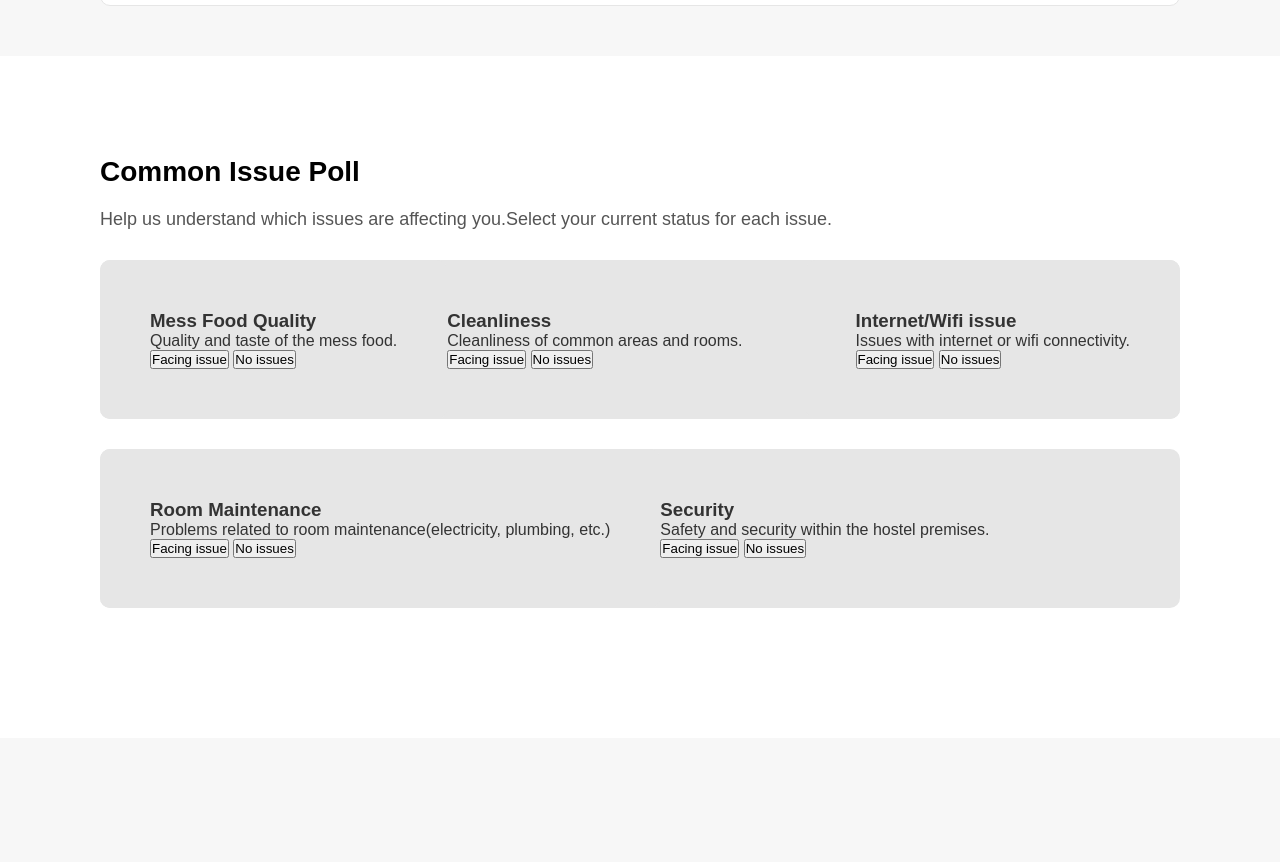
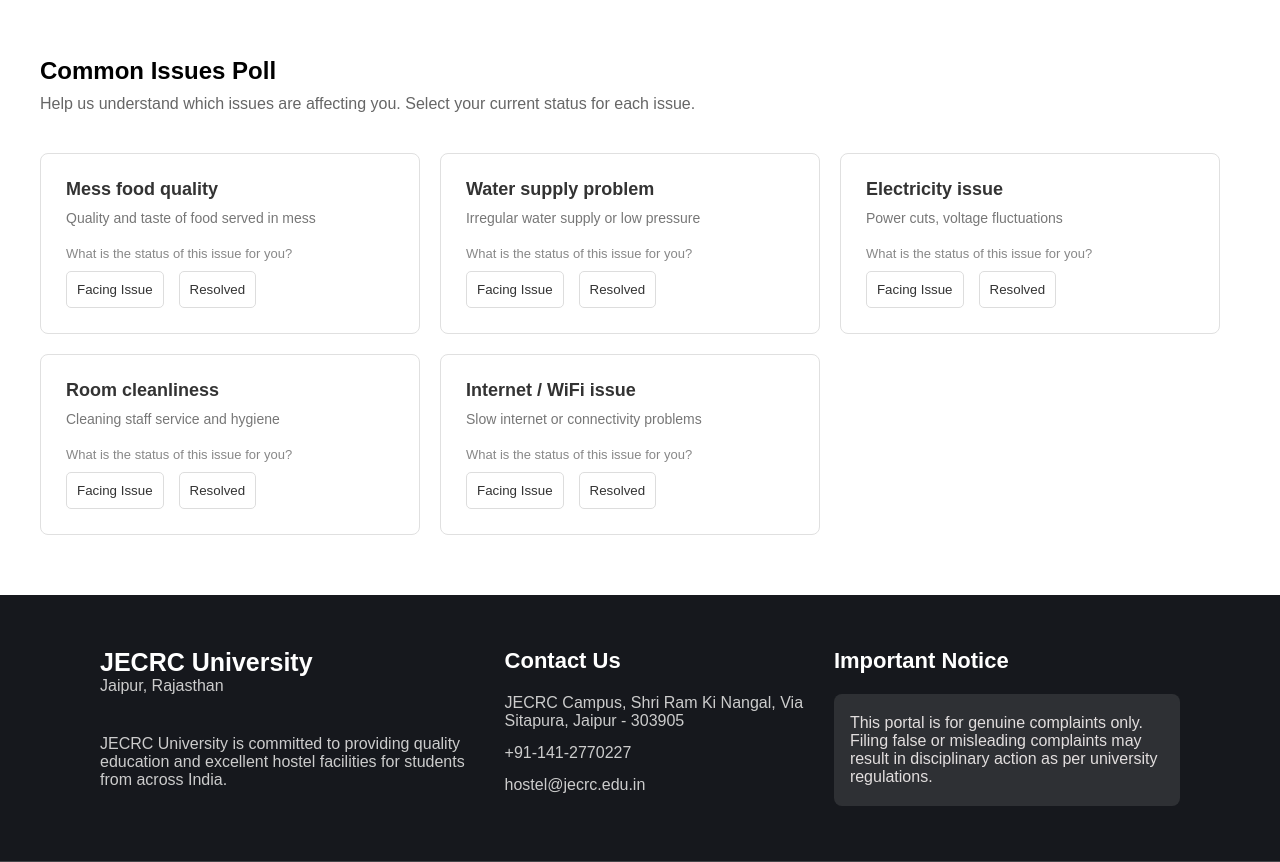
Before and after one commit to NikunjPareek/Hostel-helper-project, a plain HTML site: page frontend/Student/home.html in a window 1280 px wide. Shown: the part 1754-2616 px from the top of the page. Before the commit the page ends 2492 px from the top, so only its background shows below. Drawn offline with Linux system fonts and the light colour scheme.

Commit message:
home page css completed

```diff
--- a/frontend/Student/css/home.css
+++ b/frontend/Student/css/home.css
@@ -12,7 +12,7 @@ body{
     justify-content: space-between;
     padding: 100px 100px;
     padding-bottom: 200px;
-    padding-top: 200px;
+    padding-top: 70px;
 }
 .span1{
     font-size: 17px;
@@ -76,7 +76,7 @@ body{
     border-radius: 20px;
 
 }
-.section2{
+/*.section2{
     padding: 80px 100px;
     background-color: white;
 }
@@ -111,6 +111,80 @@ body{
     float: right;
     font-size:21px;
     color: #555;
+}*/
+
+
+.section2 {
+    font-family: sans-serif;
+    background-color: white;
+    padding: 20px;
+    padding-bottom: 100px;
+}
+
+.Dashboard {
+    font-size: 25px;
+    padding-left: 150px;
+    margin-bottom: 30px;
+    color: #333;
+    font-weight: bold;
+}
+
+/* 3. The Container holding the 3 cards */
+/* We target the div immediately inside section2 */
+.section2 > div {
+    display: flex;
+    justify-content: center; /* <--- THIS MOVES CARDS TO THE CENTER */
+    gap: 30px; /* Increased space between cards looks better when centered */
+    flex-wrap: wrap; /* Allows wrapping on smaller screens */
+}
+
+/* 4. The Card Styling */
+.section2 > div > div {
+    background: white;
+    padding: 20px 25px;
+    border-radius: 8px;
+    box-shadow: 0 4px 12px rgba(0,0,0,0.05);
+    width: 400px; /* Fixed width */
+    display: flex;
+    flex-direction: column;
+    justify-content: center;
+    border-left: 5px solid #ccc;
+    text-align: left; /* Keeps text inside the card aligned left */
+}
+
+/* 5. Colors */
+
+/* Card 1: Total - Red */
+.section2 > div > div:nth-child(1) {
+    border-left-color: #d32f2f;
+}
+
+/* Card 2: Resolved - Green */
+.section2 > div > div:nth-child(2) {
+    border-left-color: #388e3c;
+}
+
+/* Card 3: Pending - Orange */
+.section2 > div > div:nth-child(3) {
+    border-left-color: #f57c00;
+}
+
+/* 6. Typography */
+.Total_complaints,
+.Resolved_complaints,
+.Pending_complaints {
+    margin: 0;
+    font-size: 14px;
+    color: #777;
+    margin-bottom: 10px;
+}
+
+.total-count,
+.Resolved-count,
+.Pending-count {
+    margin: 0;
+    font-size: 32px;
+    color: #333;
 }
 
 .section3{
@@ -224,9 +298,12 @@ body{
     border-radius: 10px;
 }
 
-.section4{
+/*.section4{
     padding: 100px 100px;
     background-color: white;
+    gap: 5px;
+    display: flex;
+    flex-direction:column;
 }
 
 .CommonIssuePoll{
@@ -234,7 +311,7 @@ body{
     margin-bottom: 1px;
     color: black;
     font-weight: bold;
-    padding-bottom: 20px;
+    padding-bottom: 20px;;
 }
 
 .Pollpara{
@@ -281,4 +358,96 @@ body{
     padding: 50px;
     border-radius: 10px;
     float: center;
+}*/
+
+/* Main Section */
+.section4 {
+    padding: 60px 40px; /* Adjusted padding to look cleaner */
+    background-color: white;
+    font-family: sans-serif;
 }
+
+/* Header Text Styling */
+.CommonIssuePoll {
+    font-size: 24px;
+    margin-bottom: 10px;
+    color: black;
+    font-weight: bold;
+}
+
+.Pollpara {
+    font-size: 16px;
+    margin-bottom: 40px; /* Space between text and the cards */
+    color: #666;
+}
+
+/* --- THE GRID SYSTEM --- */
+.polls-grid {
+    display: flex;
+    flex-wrap: wrap; /* This allows cards to drop to the next line */
+    gap: 20px; /* Space between cards */
+}
+
+/* --- SHARED CARD STYLING --- */
+/* Instead of .poll1, .poll2, we use one class */
+.poll-card {
+    background-color: white; /* Image has white cards */
+    border: 1px solid #e0e0e0; /* Subtle border like the image */
+    padding: 25px;
+    border-radius: 8px;
+    /* This calculation makes 3 cards fit perfectly (33% minus gap) */
+    width: calc(33.333% - 20px);
+    box-sizing: border-box; /* Ensures padding doesn't break layout */
+
+    /* Layout inside the card */
+    display: flex;
+    flex-direction: column;
+}
+
+/* Card Text Styling */
+.poll-card h3 {
+    margin: 0 0 10px 0;
+    font-size: 18px;
+    color: #333;
+}
+
+.poll-card p {
+    margin: 0 0 20px 0;
+    font-size: 14px;
+    color: #777;
+    flex-grow: 1; /* Pushes content down so buttons align */
+}
+
+.status-label {
+    font-size: 13px;
+    color: #888;
+    margin-bottom: 10px;
+    display: block;
+}
+
+/* --- BUTTONS --- */
+.button-group {
+    display: flex;
+    gap: 15px;
+}
+
+.button-group button {
+    flex: 1; /* Makes both buttons equal width */
+    padding: 10px;
+    background-color: white;
+    border: 1px solid #ddd;
+    border-radius: 5px;
+    cursor: pointer;
+    font-weight: 500;
+    color: #333;
+}
+
+.red:hover button{
+    background-color: rgb(220, 41, 41);
+    color: white;
+}
+
+.green:hover button{
+    background-color: rgb(46, 204, 113);
+    color: white;
+}
--- a/frontend/Student/footer.html
+++ b/frontend/Student/footer.html
@@ -19,7 +19,7 @@
   <div>
     <h4 class="Notice">Important Notice</h4>
     <p class="Noticepara">
-      This portal is for genuine complaints only. Filing false or misleading complaints may result in disciplinary action.
+      This portal is for genuine complaints only. Filing false or misleading complaints may result in disciplinary action as per university regulations.
     </p>
   </div>
 </footer>
--- a/frontend/Student/home.html
+++ b/frontend/Student/home.html
@@ -5,7 +5,7 @@
     <title>Home | JECRC Hostel Complaint Management </title>
     <link rel="stylesheet" href="../assets/css/common.css">
     <link rel="stylesheet" href="../Student/css/home.css">
-    <link re href="index.html">
+    <link rel="icon" type="image/x-icon" href="../assets/icons/favicon.ico">
     </head>
     <body>
 
@@ -74,48 +74,86 @@
 
 
 <section class="section4">
-          <h3 class="CommonIssuePoll">Common Issue Poll</h3>
-          <p class="Pollpara">Help us understand which issues are affecting you.Select your current status for each issue.</p>
+    <h3 class="CommonIssuePoll">Common Issues Poll</h3>
+    <p class="Pollpara">Help us understand which issues are affecting you. Select your current status for each issue.</p>
 
-          <div class="poll1">
-            <h3 class="poll1-head">Mess Food Quality</h3>
-            <p class="poll1-para">Quality and taste of the mess food.</p>
-            <button class="poll1-button1">Facing issue </button>
-            <button class="poll1-button2">No issues</button>
+    <div class="polls-grid">
+
+        <div class="poll-card">
+            <h3>Mess food quality</h3>
+            <p>Quality and taste of food served in mess</p>
+            <span class="status-label">What is the status of this issue for you?</span>
+            <div class="button-group">
+              <div class="red">
+                <button>Facing Issue</button>
+                </div>
+                 <div class="green">
+                <button>Resolved</button>
+                </div>
+            </div>
         </div>
 
-          <div class="poll2">
-            <h3 class="poll2-head">Internet/Wifi issue</h3>
-            <p class="poll2-para">Issues with internet or wifi connectivity.</p>
-            <button class="poll2-button1">Facing issue</button>
-            <button class="poll2-button2">No issues</button>
+        <div class="poll-card">
+            <h3>Water supply problem</h3>
+            <p>Irregular water supply or low pressure</p>
+            <span class="status-label">What is the status of this issue for you?</span>
+            <div class="button-group">
+              <div class="red">
+                <button>Facing Issue</button>
+                </div>
+                 <div class="green">
+                <button>Resolved</button>
+                </div>
+            </div>
         </div>
 
-          <div class="poll3">
-            <h3 class="poll3-head">Room Maintenance</h3>
-            <p class="poll3-para">Problems related to room maintenance(electricity, plumbing, etc.)
-            </p>
-            <button class="poll3-button1">Facing issue</button>
-            <button class="poll3-button2">No issues</button>
+        <div class="poll-card">
+            <h3>Electricity issue</h3>
+            <p>Power cuts, voltage fluctuations</p>
+            <span class="status-label">What is the status of this issue for you?</span>
+            <div class="button-group">
+              <div class="red">
+                <button>Facing Issue</button>
+                </div>
+                 <div class="green">
+                <button>Resolved</button>
+                </div>
+            </div>
         </div>
 
-          <div class="poll4">
-            <h3 class="poll4-head">Cleanliness</h3>
-            <p class="poll4-para">Cleanliness of common areas and rooms.</p>
-            <button class="poll4-button1">Facing issue</button>
-            <button class="poll4-button2">No issues</button>
+        <div class="poll-card">
+            <h3>Room cleanliness</h3>
+            <p>Cleaning staff service and hygiene</p>
+            <span class="status-label">What is the status of this issue for you?</span>
+            <div class="button-group">
+              <div class="red">
+                <button>Facing Issue</button>
+                </div>
+                 <div class="green">
+                <button>Resolved</button>
+                </div>
+            </div>
         </div>
 
-          <div class="poll5">
-            <h3 class="poll5-head">Security</h3>
-            <p class="poll5-para">Safety and security within the hostel premises.</p>
-            <button class="poll5-button1">Facing issue</button>
-            <button class="poll5-button2">No issues</button>
+        <div class="poll-card">
+            <h3>Internet / WiFi issue</h3>
+            <p>Slow internet or connectivity problems</p>
+            <span class="status-label">What is the status of this issue for you?</span>
+            <div class="button-group">
+              <div class="red">
+                <button>Facing Issue</button>
+                </div>
+                 <div class="green">
+                <button>Resolved</button>
+                </div>
+            </div>
+        </div>
+
     </div>
 </section>
       </main>
 
-
+      <div id="footer"></div>
       <script src="js/home.js"></script>
     </body>
     </html>
--- a/frontend/assets/css/common.css
+++ b/frontend/assets/css/common.css
@@ -119,12 +119,13 @@ header{
 footer{
     display: flex;
     justify-content: space-between;
-    align-items: center;
-    padding: 100px 100px;
-    background-color:rgba(0, 0, 0, 0.9);
+    padding: 53px 100px;
+    background-color:rgb(22,24,29);
     color:white;
     bottom: 0;
     width: 100%;
+    gap: 20px;
+    border-bottom:0.1px solid rgba(255, 255, 255, 0.2) ;
 }
 
 .Uniname{
@@ -139,7 +140,7 @@ footer{
 }
 
 .Unimoto{
-    font-size: 23px;
+    font-size: 16px;
     color: #ccc;
     max-width: 600px;
 }
@@ -151,7 +152,7 @@ footer{
 }
 
 .pincode, .phone-no, .email{
-    font-size: 20px;
+    font-size: 16px;
     color: #ccc;
     margin-bottom: 14px;
     max-width: 500px;
@@ -164,7 +165,10 @@ footer{
 }
 
 .Noticepara{
-    font-size: 20px;
-    color: #ccc;
-    max-width: 600px;
+    background-color: rgb(46,48,52);
+    padding: 20px 16px;
+    border-radius: 8px;
+    font-size: 16px;
+    color:rgb(226, 222, 222);
+    max-width: 540px;
 }
```
Also changed, not shown: frontend/Student/anonymous.html (+1 -0 lines), frontend/Student/complaint.html (+1 -0 lines), frontend/Student/complaint_history.html (+1 -0 lines), frontend/Student/index.html (+1 -0 lines). Lines whose indentation alone changed are shown as unchanged.
